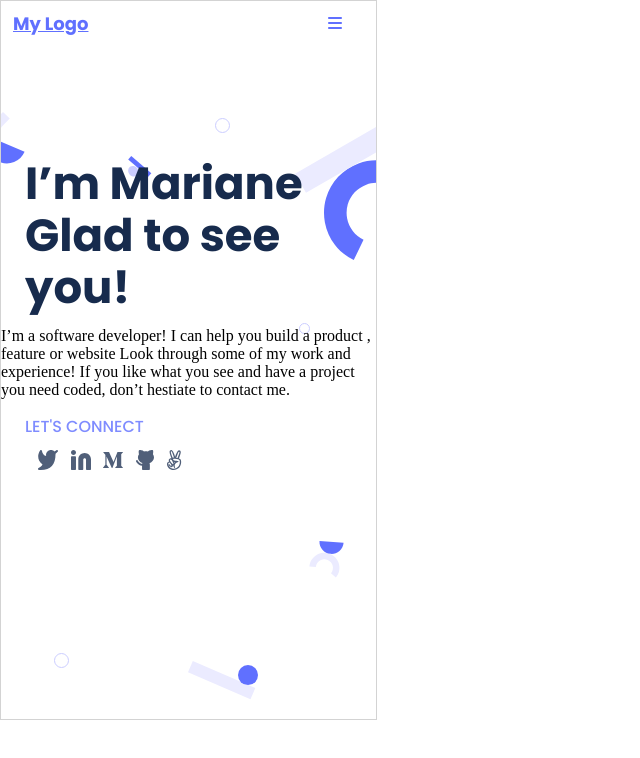
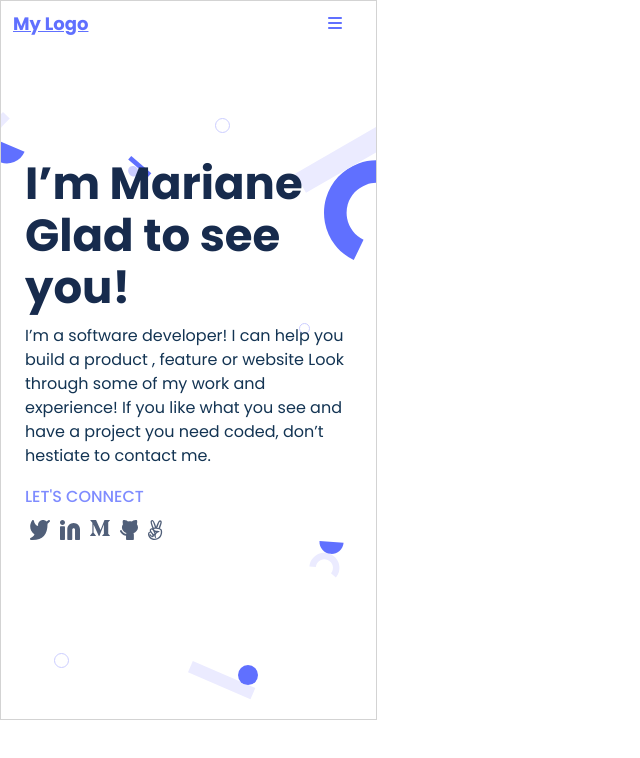
Before and after one commit to Kel-nana/Portfolio-Setup-and-Mobile-first, a website: page index.html in a window 1280 px wide. Shown: the whole page, without its empty margins (0-640 px from the left). Drawn offline with Linux system fonts and the light colour scheme.

Commit message:
reviewers changes implimentation

```diff
--- a/index.html
+++ b/index.html
@@ -22,23 +22,25 @@
       <nav class="fa fa-bars bars"></nav>
     </header>
     <main>
+      <section class="titleText">
         <div class="main-container">
-        <section class="titleText">
           <div class="title">
             <h1>I’m Mariane Glad to see you!</h1>
           </div>
+          <div class="titletext">
             <p>
               I’m a software developer! I can help you build a product , feature
-            or website Look through some of my work and experience! If you like
-            what you see and have a project you need coded, don’t hestiate to
-            contact me.
+              or website Look through some of my work and experience! If you
+              like what you see and have a project you need coded, don’t
+              hestiate to contact me.
             </p>
-        </section>
-        <section>
+          </div>
+
           <div class="connect">
             <h2>LET'S CONNECT</h2>
           </div>
           <div id="footer-icon" class="footer-icons">
+            <ul>
               <li>
                 <a href="#footer-icon">
                   <img src="./images/twitter (2).svg" alt="twitter logo" />
@@ -64,9 +66,10 @@
                   ><img src="./images/hand-peace-icon.svg" alt="peace logo"
                 /></a>
               </li>
+            </ul>
+          </div>
         </div>
       </section>
-      </div>
     </main>
   </body>
 </html>
--- a/style.css
+++ b/style.css
@@ -100,7 +100,7 @@ header.logo-menu {
   line-height: 52px;
 }
 
-/* .titleText p {
+.titletext p {
   display: flex;
   align-items: center;
   width: 337px;
@@ -108,11 +108,11 @@ header.logo-menu {
   font-family: "Poppins", Arial, sans-serif;
   font-weight: 400;
   font-size: 16px;
-  color: #172b4d;
+  color: #133453;
   margin-left: 24px;
   margin-top: 12px;
   line-height: 24px;
-} */
+}
 
 /* =====FOOTER==== */
 
@@ -139,7 +139,13 @@ header.logo-menu {
   margin-top: 12px;
 }
 
-.footer-icons li a {
+.footer-icons ul {
+  display: flex;
+  padding-inline-start: 0;
+  margin-right: 2em;
+}
+
+.footer-icons ul li a {
   width: 25px;
   height: 25px;
   color: #505f79;
@@ -147,4 +153,5 @@ header.logo-menu {
 
 li {
   list-style: none;
+  margin: 5px;
 }
```
Lines whose indentation alone changed are shown as unchanged.
